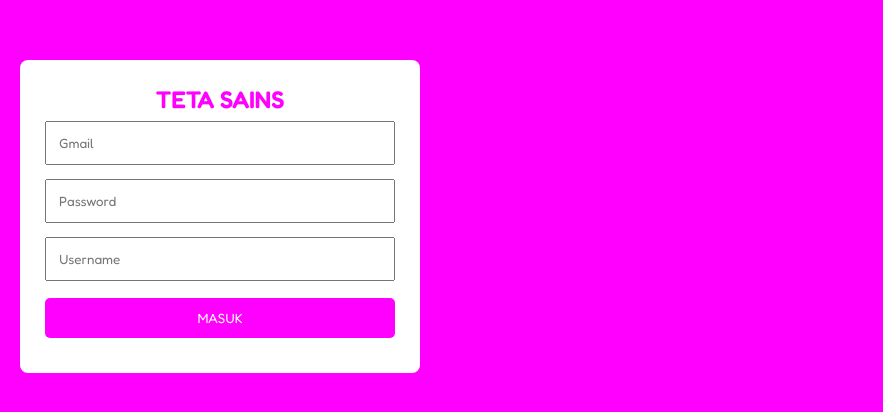
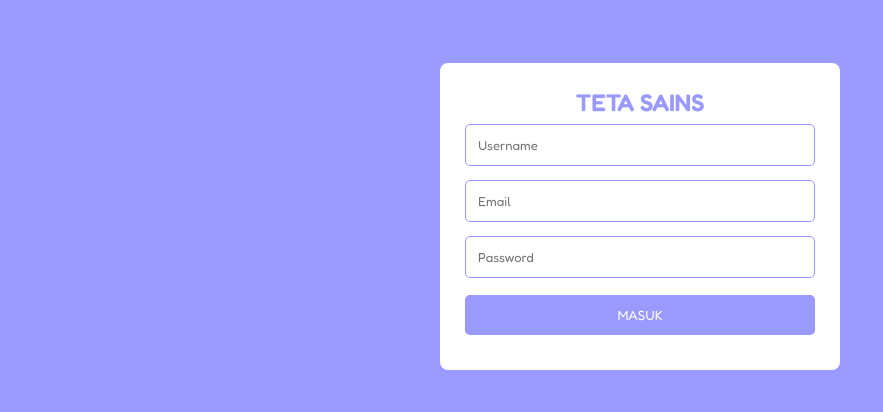
Before and after one commit to yuvanayla/nanay.std, a plain HTML site: page index.html in a window 1280 px wide. Shown: the part 184-596 px from the top of the page, without its empty margins (0-883 px from the left). Drawn offline with Linux system fonts and the light colour scheme.

Commit message:
Update index.html

```diff
--- a/index.html
+++ b/index.html
@@ -14,9 +14,9 @@
 
  body{
  font-family: Fredoka, sans serif;
- background: #ff00ff;
+ background: #9999ff;
  display: flex;
- justify content: center;
+ justify-content: center;
  align-items: center;
  min-height: 100vh;
  padding: 20px;
@@ -33,19 +33,19 @@
 	.teta h2{
 	text-align: center;
 	margin bottom: 20 px;
-	font size: 1.5 rem;
-	font family: Fredoka, sans serif;
-	color: #ff00ff;
+	font-size: 1.5 rem;
+	font-family: Fredoka, sans serif;
+	color: #9999ff;
  }
 
 	.teta input{
 	width: 100%;
 	padding: 12px;
 	margin: 7px 0px;
-	border: 2px solid #ff00ff
+	border: 1px solid #9999ff;
 	border-radius: 5px;
 	font-family: Fredoka, sans serif;
-	font size: 13px;
+	font-size: 13px;
  }
 
 	.teta button{
@@ -54,15 +54,15 @@
 	margin: 10px 0px;
 	border: none;
 	color: white;
-	background: #ff00ff;
+	background: #9999ff;
 	border-radius: 5px;
 	cursor: pointer;
 	margin-top: 10px;
 	font-family: Fredoka, sans serif;
  }
 
-	.teta button: hover{
-	background: pink;
+	.teta button:hover{
+	background: #ccccff;
  }
 
  </style>
@@ -71,9 +71,9 @@
  <div class="teta">
  <h2>TETA SAINS</h2>
  <form>
-	<input type="Gmail" placeholder="Gmail">
+	<input type="Username" placeholder="Username">
+	<input type="Email" placeholder="Email">
 	<input type="Password" placeholder="Password">
-	<input type="Username" placeholder="Username">
 	<a href="teta sains.html">
 		<button type="button">MASUK</button>
 	</a>
```
